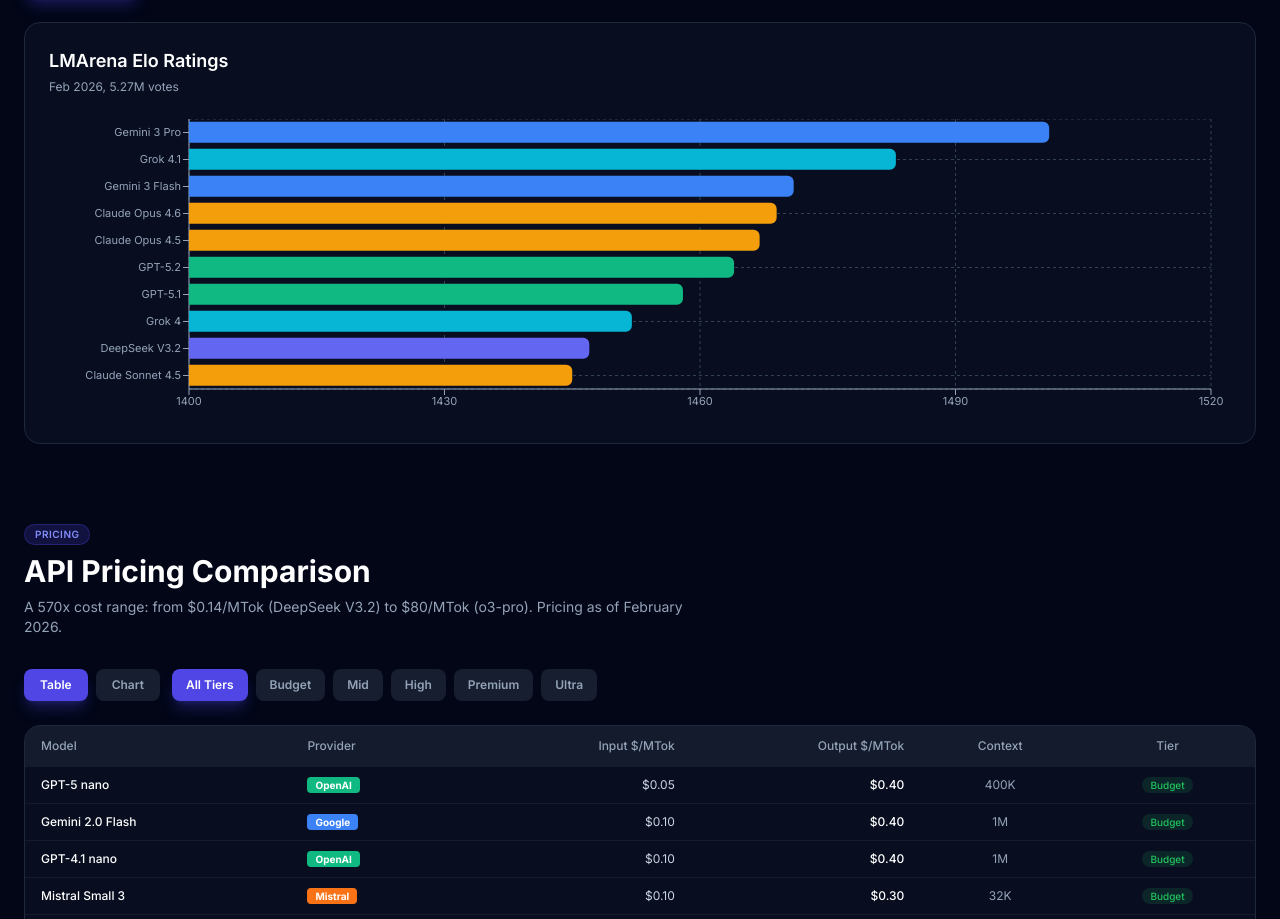
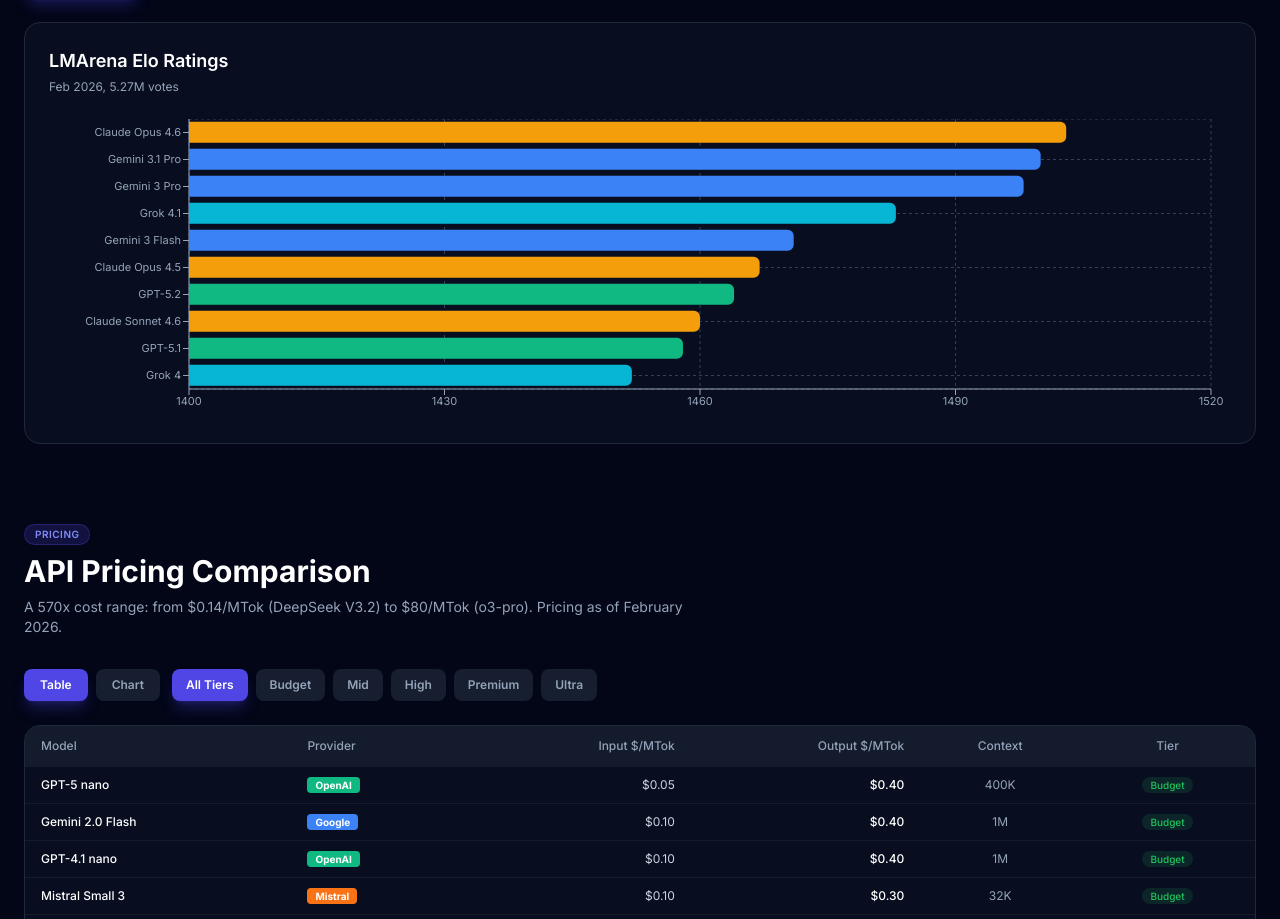
Before and after one commit to dfbustosus/ai-model-tracker, a React (Vite) app: page / in a window 1280 px wide. Shown: the part 9753-10672 px from the top of the page. Built offline with nearby package versions, Linux system fonts and the light colour scheme.

Commit message:
Update Benchmarks

```diff
--- a/src/data/benchmarks.ts
+++ b/src/data/benchmarks.ts
@@ -2,12 +2,16 @@
 
 export const reasoningBenchmarks: BenchmarkEntry[] = [
   { model: 'Gemini 3 Deep Think', provider: 'Google', aime2025: 98.0, gpqaDiamond: 93.8, codeforcesElo: 3455, arcAgi2: 84.6, hle: 48.4, sweBenchVerified: 82.1 },
+  { model: 'Gemini 3.1 Pro', provider: 'Google', aime2025: 100, gpqaDiamond: 94.3, sweBenchVerified: 80.6, arcAgi2: 77.1 },
   { model: 'GPT-5.2', provider: 'OpenAI', aime2025: 100, gpqaDiamond: 92.4, sweBenchVerified: 80.0, arcAgi2: 52.9, hle: 34.5, codeforcesElo: 2845 },
   { model: 'Gemini 3 Pro', provider: 'Google', aime2025: 95.0, gpqaDiamond: 91.9, sweBenchVerified: 76.2, codeforcesElo: 2512, arcAgi2: 31.1, hle: 37.5 },
   { model: 'o4-mini', provider: 'OpenAI', aime2025: 92.7, gpqaDiamond: 81.4, math500: 97, arcAgi2: 2.4, sweBenchVerified: 71.5 },
   { model: 'o3', provider: 'OpenAI', aime2025: 88.9, gpqaDiamond: 83.3, math500: 97, sweBenchVerified: 69.1, codeforcesElo: 2727, arcAgi2: 3.0, hle: 20.3 },
   { model: 'Claude Opus 4.6', provider: 'Anthropic', aime2025: 94.0, gpqaDiamond: 88.0, sweBenchVerified: 80.8, codeforcesElo: 2352, arcAgi2: 68.8, hle: 40.0 },
   { model: 'Claude Opus 4.5', provider: 'Anthropic', aime2025: 92.5, gpqaDiamond: 86.5, sweBenchVerified: 80.9, codeforcesElo: 2298, arcAgi2: 58.2, hle: 38.1 },
+  { model: 'Qwen 3.5', provider: 'Alibaba', aime2025: 91.3, gpqaDiamond: 88.4, sweBenchVerified: 76.4 },
+  { model: 'GLM-5', provider: 'Zhipu', aime2025: 92.7, gpqaDiamond: 86.0, sweBenchVerified: 77.8, hle: 50.4 },
+  { model: 'Claude Sonnet 4.6', provider: 'Anthropic', sweBenchVerified: 79.6, arcAgi2: 60.4, gpqaDiamond: 74.1 },
   { model: 'DeepSeek R1-0528', provider: 'DeepSeek', aime2025: 87.5, gpqaDiamond: 80.0, sweBenchVerified: 65.0, codeforcesElo: 2156 },
   { model: 'DeepSeek V3.2', provider: 'DeepSeek', aime2025: 96.0, gpqaDiamond: 78.5, sweBenchVerified: 73.0, arcAgi2: 24.8 },
   { model: 'Grok 4.1', provider: 'xAI', aime2025: 91.0, gpqaDiamond: 87.2, sweBenchVerified: 74.5, hle: 35.2 },
@@ -16,37 +20,40 @@
 ];
 
 export const arenaLeaderboard: ArenaEntry[] = [
-  { rank: 1, model: 'Gemini 3 Pro', provider: 'Google', elo: 1501 },
-  { rank: 2, model: 'Grok 4.1', provider: 'xAI', elo: 1483 },
-  { rank: 3, model: 'Gemini 3 Flash', provider: 'Google', elo: 1471 },
-  { rank: 4, model: 'Claude Opus 4.6', provider: 'Anthropic', elo: 1469 },
-  { rank: 5, model: 'Claude Opus 4.5', provider: 'Anthropic', elo: 1467 },
-  { rank: 6, model: 'GPT-5.2', provider: 'OpenAI', elo: 1464 },
-  { rank: 7, model: 'GPT-5.1', provider: 'OpenAI', elo: 1458 },
-  { rank: 8, model: 'Grok 4', provider: 'xAI', elo: 1452 },
-  { rank: 9, model: 'DeepSeek V3.2', provider: 'DeepSeek', elo: 1447 },
-  { rank: 10, model: 'Claude Sonnet 4.5', provider: 'Anthropic', elo: 1445 },
+  { rank: 1, model: 'Claude Opus 4.6', provider: 'Anthropic', elo: 1503 },
+  { rank: 2, model: 'Gemini 3.1 Pro', provider: 'Google', elo: 1500 },
+  { rank: 3, model: 'Gemini 3 Pro', provider: 'Google', elo: 1498 },
+  { rank: 4, model: 'Grok 4.1', provider: 'xAI', elo: 1483 },
+  { rank: 5, model: 'Gemini 3 Flash', provider: 'Google', elo: 1471 },
+  { rank: 6, model: 'Claude Opus 4.5', provider: 'Anthropic', elo: 1467 },
+  { rank: 7, model: 'GPT-5.2', provider: 'OpenAI', elo: 1464 },
+  { rank: 8, model: 'Claude Sonnet 4.6', provider: 'Anthropic', elo: 1460 },
+  { rank: 9, model: 'GPT-5.1', provider: 'OpenAI', elo: 1458 },
+  { rank: 10, model: 'Grok 4', provider: 'xAI', elo: 1452 },
 ];
 
 export const codingArena: ArenaEntry[] = [
   { rank: 1, model: 'Claude Opus 4.6', provider: 'Anthropic', elo: 1518, category: 'Coding' },
   { rank: 2, model: 'Claude Opus 4.5', provider: 'Anthropic', elo: 1510, category: 'Coding' },
-  { rank: 3, model: 'GPT-5.2-Codex', provider: 'OpenAI', elo: 1505, category: 'Coding' },
-  { rank: 4, model: 'Gemini 3 Flash', provider: 'Google', elo: 1492, category: 'Coding' },
-  { rank: 5, model: 'Claude Sonnet 4.5', provider: 'Anthropic', elo: 1485, category: 'Coding' },
+  { rank: 3, model: 'GPT-5.3-Codex', provider: 'OpenAI', elo: 1508, category: 'Coding' },
+  { rank: 4, model: 'GPT-5.2-Codex', provider: 'OpenAI', elo: 1505, category: 'Coding' },
+  { rank: 5, model: 'Claude Sonnet 4.6', provider: 'Anthropic', elo: 1497, category: 'Coding' },
+  { rank: 6, model: 'Gemini 3.1 Pro', provider: 'Google', elo: 1494, category: 'Coding' },
+  { rank: 7, model: 'Gemini 3 Flash', provider: 'Google', elo: 1492, category: 'Coding' },
+  { rank: 8, model: 'Claude Sonnet 4.5', provider: 'Anthropic', elo: 1485, category: 'Coding' },
 ];
 
 export const sweBenchLeaderboard: ArenaEntry[] = [
   { rank: 1, model: 'Gemini 3 Deep Think', provider: 'Google', elo: 82.1, category: 'SWE-bench' },
   { rank: 2, model: 'Claude Opus 4.5', provider: 'Anthropic', elo: 80.9, category: 'SWE-bench' },
   { rank: 3, model: 'Claude Opus 4.6', provider: 'Anthropic', elo: 80.8, category: 'SWE-bench' },
-  { rank: 4, model: 'MiniMax M2.5', provider: 'MiniMax', elo: 80.2, category: 'SWE-bench' },
-  { rank: 5, model: 'GPT-5.2', provider: 'OpenAI', elo: 80.0, category: 'SWE-bench' },
-  { rank: 6, model: 'Gemini 3 Flash', provider: 'Google', elo: 78.0, category: 'SWE-bench' },
-  { rank: 7, model: 'Claude Sonnet 4.5', provider: 'Anthropic', elo: 77.2, category: 'SWE-bench' },
-  { rank: 8, model: 'Gemini 3 Pro', provider: 'Google', elo: 76.2, category: 'SWE-bench' },
-  { rank: 9, model: 'Grok 4.1', provider: 'xAI', elo: 74.5, category: 'SWE-bench' },
-  { rank: 10, model: 'DeepSeek V3.2', provider: 'DeepSeek', elo: 73.0, category: 'SWE-bench' },
+  { rank: 4, model: 'Gemini 3.1 Pro', provider: 'Google', elo: 80.6, category: 'SWE-bench' },
+  { rank: 5, model: 'MiniMax M2.5', provider: 'MiniMax', elo: 80.2, category: 'SWE-bench' },
+  { rank: 6, model: 'GPT-5.2', provider: 'OpenAI', elo: 80.0, category: 'SWE-bench' },
+  { rank: 7, model: 'Claude Sonnet 4.6', provider: 'Anthropic', elo: 79.6, category: 'SWE-bench' },
+  { rank: 8, model: 'Gemini 3 Flash', provider: 'Google', elo: 78.0, category: 'SWE-bench' },
+  { rank: 9, model: 'GLM-5', provider: 'Zhipu', elo: 77.8, category: 'SWE-bench' },
+  { rank: 10, model: 'Claude Sonnet 4.5', provider: 'Anthropic', elo: 77.2, category: 'SWE-bench' },
 ];
 
 export const aiderLeaderboard = [
@@ -63,6 +70,7 @@
 ];
 
 export const mmluProScores = [
+  { model: 'Gemini 3.1 Pro', provider: 'Google' as const, score: 93.6 },
   { model: 'GPT-5.2 (xhigh)', provider: 'OpenAI' as const, score: 90.2 },
   { model: 'Gemini 3 Pro (high)', provider: 'Google' as const, score: 89.8 },
   { model: 'Claude Opus 4.6 (reasoning)', provider: 'Anthropic' as const, score: 89.7 },
```
